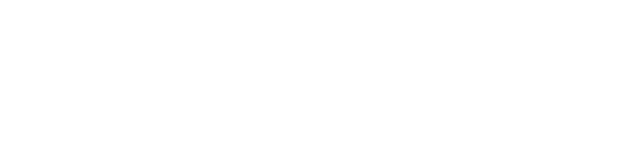
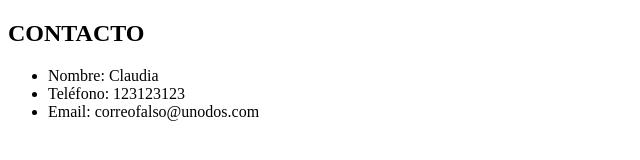
Before and after one commit to claudiahergre/origin, a plain HTML site: page contacto.html in a window 1280 px wide. Shown: the whole page, without its empty margins (0-640 px from the left). Drawn offline with Linux system fonts and the light colour scheme.

Commit message:
datos personales

```diff
--- a/contacto.html
+++ b/contacto.html
@@ -9,6 +9,12 @@
 </head>
 
 <body>
+    <h2>CONTACTO</h2>
+    <ul>
+        <li>Nombre: Claudia</li>
+        <li>Teléfono: 123123123</li>
+        <li>Email: correofalso@unodos.com</li>
+    </ul>
 
 </body>
 
```
